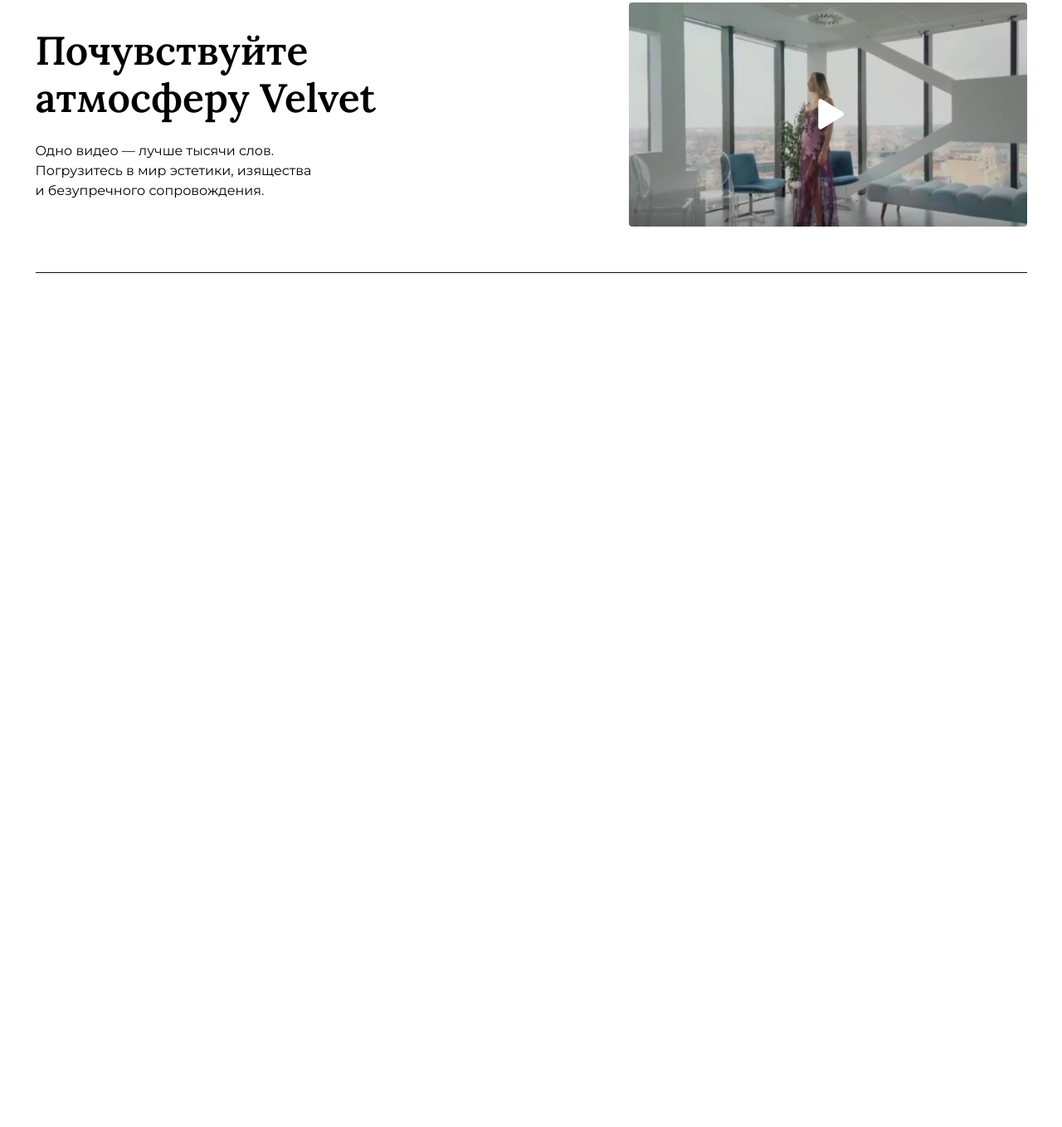
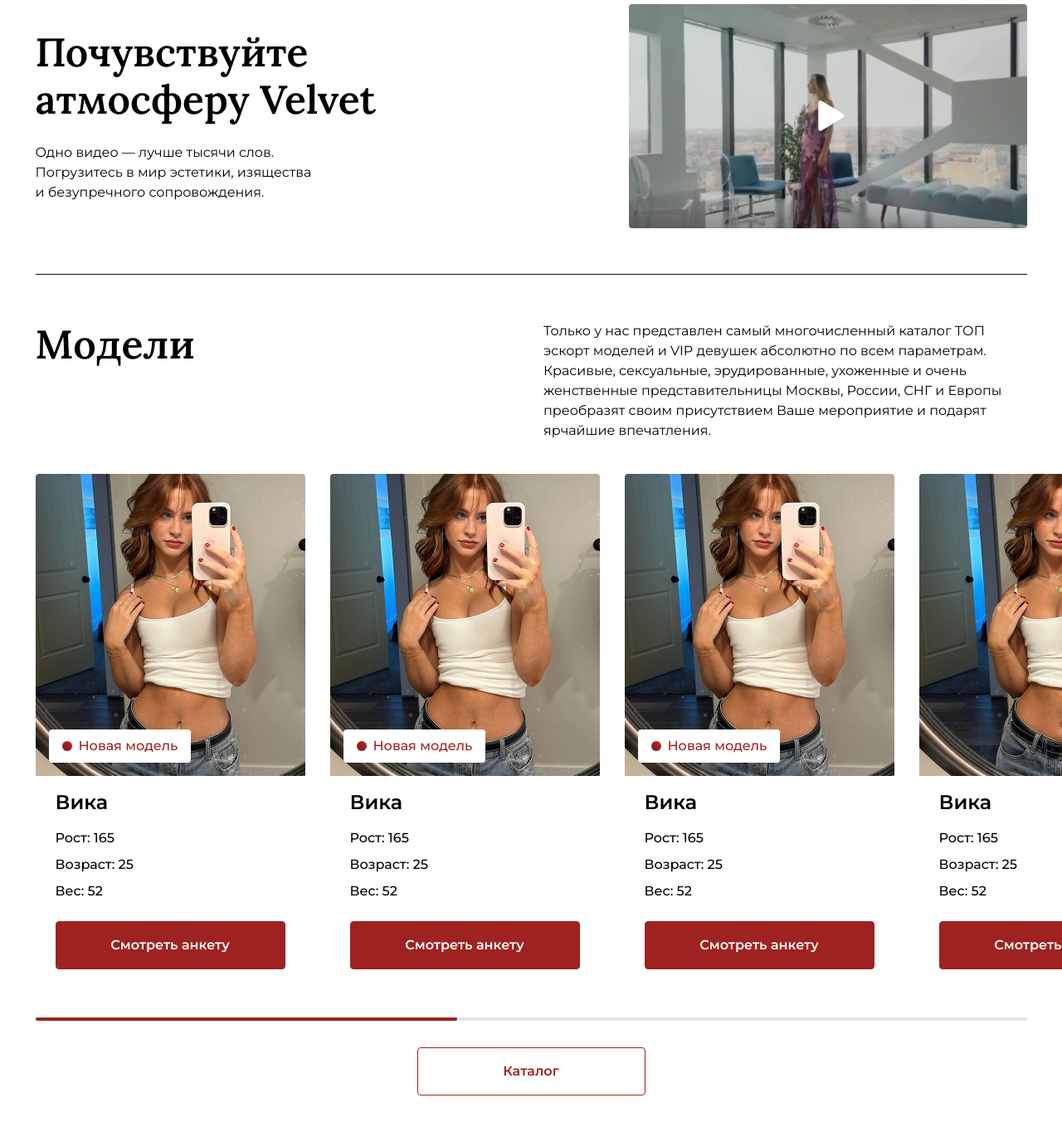
Before and after one commit to pauchok-sk/velvet, a website built with webpack: page src/index.html in a window 1280 px wide. Shown: the part 1404-2762 px from the top of the page at 83% size. Before the commit the page ends 1789 px from the top, so only its background shows below. Built offline with nearby package versions, Linux system fonts and the light colour scheme; files whose address does not match are found by name.

Commit message:
s-models

```diff
--- a/src/html/components/footer.html
+++ b/src/html/components/footer.html
@@ -5,3 +5,4 @@
 
 <script src="./files/js/inputmask.min.js"></script>
 <script src="./files/js/fancybox.min.js"></script>
+<script src="./files/js/swiper.min.js"></script>
--- /dev/null
+++ b/src/html/components/s-models.html
@@ -0,0 +1,141 @@
+<section class="s-models sect-m">
+  <div class="container">
+    <div class="sect-head">
+      <h2 class="s-title">Модели</h2>
+      <p class="content">
+        Только у нас представлен самый многочисленный каталог ТОП эскорт моделей
+        и VIP девушек абсолютно по всем параметрам. Красивые, сексуальные,
+        эрудированные, ухоженные и очень женственные представительницы Москвы,
+        России, СНГ и Европы преобразят своим присутствием Ваше мероприятие и
+        подарят ярчайшие впечатления.
+      </p>
+    </div>
+    <div class="swiper s-models__slider">
+      <div class="swiper-wrapper">
+        <div class="swiper-slide card-model">
+          <div class="card-model__gallery">
+            <img src="@img/model.jpg" alt="image" />
+            <div class="card-model__new">
+              <span>Новая модель </span>
+            </div>
+          </div>
+          <div class="card-model__body">
+            <h5 class="card-model__title">Вика</h5>
+            <ul class="list card-model__list">
+              <li>Рост: 165</li>
+              <li>Возраст: 25</li>
+              <li>Вес: 52</li>
+            </ul>
+            <a href="#" class="btn-s card-model__btn">Смотреть анкету</a>
+          </div>
+        </div>
+        <div class="swiper-slide card-model">
+          <div class="card-model__gallery">
+            <img src="@img/model.jpg" alt="image" />
+            <div class="card-model__new">
+              <span>Новая модель </span>
+            </div>
+          </div>
+          <div class="card-model__body">
+            <h5 class="card-model__title">Вика</h5>
+            <ul class="list card-model__list">
+              <li>Рост: 165</li>
+              <li>Возраст: 25</li>
+              <li>Вес: 52</li>
+            </ul>
+            <a href="#" class="btn-s card-model__btn">Смотреть анкету</a>
+          </div>
+        </div>
+        <div class="swiper-slide card-model">
+          <div class="card-model__gallery">
+            <img src="@img/model.jpg" alt="image" />
+            <div class="card-model__new">
+              <span>Новая модель </span>
+            </div>
+          </div>
+          <div class="card-model__body">
+            <h5 class="card-model__title">Вика</h5>
+            <ul class="list card-model__list">
+              <li>Рост: 165</li>
+              <li>Возраст: 25</li>
+              <li>Вес: 52</li>
+            </ul>
+            <a href="#" class="btn-s card-model__btn">Смотреть анкету</a>
+          </div>
+        </div>
+        <div class="swiper-slide card-model">
+          <div class="card-model__gallery">
+            <img src="@img/model.jpg" alt="image" />
+          </div>
+          <div class="card-model__body">
+            <h5 class="card-model__title">Вика</h5>
+            <ul class="list card-model__list">
+              <li>Рост: 165</li>
+              <li>Возраст: 25</li>
+              <li>Вес: 52</li>
+            </ul>
+            <a href="#" class="btn-s card-model__btn">Смотреть анкету</a>
+          </div>
+        </div>
+        <div class="swiper-slide card-model">
+          <div class="card-model__gallery">
+            <img src="@img/model.jpg" alt="image" />
+          </div>
+          <div class="card-model__body">
+            <h5 class="card-model__title">Вика</h5>
+            <ul class="list card-model__list">
+              <li>Рост: 165</li>
+              <li>Возраст: 25</li>
+              <li>Вес: 52</li>
+            </ul>
+            <a href="#" class="btn-s card-model__btn">Смотреть анкету</a>
+          </div>
+        </div>
+        <div class="swiper-slide card-model">
+          <div class="card-model__gallery">
+            <img src="@img/model.jpg" alt="image" />
+          </div>
+          <div class="card-model__body">
+            <h5 class="card-model__title">Вика</h5>
+            <ul class="list card-model__list">
+              <li>Рост: 165</li>
+              <li>Возраст: 25</li>
+              <li>Вес: 52</li>
+            </ul>
+            <a href="#" class="btn-s card-model__btn">Смотреть анкету</a>
+          </div>
+        </div>
+        <div class="swiper-slide card-model">
+          <div class="card-model__gallery">
+            <img src="@img/model.jpg" alt="image" />
+          </div>
+          <div class="card-model__body">
+            <h5 class="card-model__title">Вика</h5>
+            <ul class="list card-model__list">
+              <li>Рост: 165</li>
+              <li>Возраст: 25</li>
+              <li>Вес: 52</li>
+            </ul>
+            <a href="#" class="btn-s card-model__btn">Смотреть анкету</a>
+          </div>
+        </div>
+        <div class="swiper-slide card-model">
+          <div class="card-model__gallery">
+            <img src="@img/model.jpg" alt="image" />
+          </div>
+          <div class="card-model__body">
+            <h5 class="card-model__title">Вика</h5>
+            <ul class="list card-model__list">
+              <li>Рост: 165</li>
+              <li>Возраст: 25</li>
+              <li>Вес: 52</li>
+            </ul>
+            <a href="#" class="btn-s card-model__btn">Смотреть анкету</a>
+          </div>
+        </div>
+      </div>
+    </div>
+    <div class="slider-scrollbar"></div>
+    <a href="#" class="btn-s _outline s-models__catalog-btn">Каталог</a>
+  </div>
+</section>
--- a/src/html/head.html
+++ b/src/html/head.html
@@ -11,5 +11,6 @@
   />
   <link rel="stylesheet" href="css/style.min.css" />
   <link rel="stylesheet" href="./files/css/fancybox.min.css">
+  <link rel="stylesheet" href="./files/css/swiper.min.css">
   <meta name="viewport" content="width=device-width, initial-scale=1.0" />
 </head>
--- a/src/index.html
+++ b/src/index.html
@@ -9,6 +9,7 @@
       @@include('html/components/s-connect.html')
       @@include('html/components/s-about.html')
       @@include('html/components/s-atmosphere.html')
+      @@include('html/components/s-models.html')
 
     </main>
     @@include('html/components/footer.html')
--- a/src/js/app.js
+++ b/src/js/app.js
@@ -3,6 +3,7 @@
 import headerMobLocation from "./files/headerMobLocation.js";
 import inputmask from "./files/inputmask.js";
 import showTel from "./files/showTel.js";
+import sliders from "./files/sliders.js";
 import spoller from "./files/spoller.js";
 
 spoller();
@@ -10,4 +11,6 @@
 showTel();
 burger();
 inputmask();
+sliders();
+
 Fancybox.bind("[data-fancybox]", {});
--- /dev/null
+++ b/src/js/files/sliders.js
@@ -0,0 +1,22 @@
+export default function sliders() {
+  const modelsSlider = document.querySelector(".s-models__slider");
+
+  if (modelsSlider) {
+    const swiper = new Swiper(modelsSlider, {
+      speed: 800,
+      slidesPerView: "auto",
+      spaceBetween: 12,
+      grabCursor: true,
+      scrollbar: {
+        el: ".s-models .slider-scrollbar",
+        draggable: true,
+      },
+      breakpoints: {
+        480: {
+          slidesPerView: "auto",
+          spaceBetween: 30,
+        },
+      },
+    });
+  }
+}
--- /dev/null
+++ b/src/scss/components/s-models.scss
@@ -0,0 +1,21 @@
+.s-models {
+  overflow: hidden;
+  &__slider {
+    overflow: visible !important;
+
+    .card-model {
+      width: 325px !important;
+      @include mobile {
+        width: 335px !important;
+      }
+    }
+  }
+  &__catalog-btn {
+    width: 275px;
+    max-width: 100%;
+    margin: 32px auto 0px auto;
+    @include mobile {
+      width: 100%;
+    }
+  }
+}
--- a/src/scss/style.scss
+++ b/src/scss/style.scss
@@ -15,6 +15,8 @@
 @import "./ui/contacts";
 @import "./ui/title";
 @import "./ui/form";
+@import "./ui/card-model";
+@import "./ui/slider";
 
 // widgets
 @import "./widgets/burger";
@@ -26,5 +28,6 @@
 @import "./components/s-connect";
 @import "./components/s-about";
 @import "./components/s-atmosphere";
+@import "./components/s-models";
 
 @import "./components/footer";
--- a/src/scss/ui/button.scss
+++ b/src/scss/ui/button.scss
@@ -38,14 +38,26 @@
   cursor: pointer;
   width: fit-content;
   max-width: 100%;
+  border: 1px solid var(--primary);
 
   font-weight: 600;
   font-size: 16px;
   line-height: 150%;
   color: white;
 
-  transition: background-color .2s ease;
+  transition: background-color .2s ease, border-color .2s ease;
   @include hover {
     background-color: var(--primary-dark);
+    border-color: var(--primary-dark);
+  }
+
+  &._outline {
+    background-color: transparent;
+    color: var(--primary);
+
+    @include hover {
+      color: white;
+      background-color: var(--primary-dark);
+    }
   }
 }
--- /dev/null
+++ b/src/scss/ui/card-model.scss
@@ -0,0 +1,85 @@
+.card-model {
+  background-color: white;
+  box-sizing: border-box;
+  overflow: visible !important;
+  padding-bottom: 10px;
+  @include hover {
+    .card-model__body {
+      box-shadow: 0 2px 9px 0 rgba(0, 0, 0, 0.15);
+    }
+  }
+  &__gallery {
+    position: relative;
+    width: 100%;
+    border-radius: 4px 4px 0px 0px;
+    overflow: hidden;
+    padding-bottom: 112%;
+
+    img {
+      position: absolute;
+      top: 0;
+      left: 0;
+      width: 100%;
+      height: 100%;
+      object-fit: cover;
+    }
+  }
+  &__new {
+    position: absolute;
+    left: 16px;
+    bottom: 16px;
+    z-index: 1;
+    padding: 12px 16px;
+    background-color: white;
+    border-radius: 4px;
+
+    color: var(--primary);
+    font-weight: 500;
+    font-size: 16px;
+    line-height: 100%;
+
+    span {
+      display: flex;
+      align-items: center;
+      gap: 8px;
+
+      &::before {
+        content: "";
+        width: 12px;
+        height: 12px;
+        border-radius: 50%;
+        background: linear-gradient(215deg, #c82523 0%, #721c1a 100%);
+      }
+    }
+  }
+  &__body {
+    padding: 16px 24px;
+    transition: box-shadow 0.2s ease;
+  }
+  &__title {
+    font-weight: 600;
+    font-size: 24px;
+    line-height: 133%;
+    margin: 0px 0px 16px 0px;
+  }
+  &__list {
+    display: flex;
+    flex-direction: column;
+    gap: 8px;
+    @include mobile {
+      flex-direction: row;
+      flex-wrap: wrap;
+      gap: 16px;
+    }
+
+    li {
+      font-weight: 500;
+      font-size: 16px;
+      line-height: 150%;
+    }
+  }
+  &__btn {
+    width: 100%;
+    margin-top: 24px;
+  }
+}
--- /dev/null
+++ b/src/scss/ui/slider.scss
@@ -0,0 +1,9 @@
+.slider-scrollbar {
+  height: 4px;
+  background: rgba(120, 120, 128, 0.2);
+  margin-top: 32px;
+
+  .swiper-scrollbar-drag {
+    background-color: var(--primary);
+  }
+}
```
Also changed, not shown: src/files/css/swiper.min.css (added), src/files/js/swiper.min.js (added), src/img/model.jpg (added).
